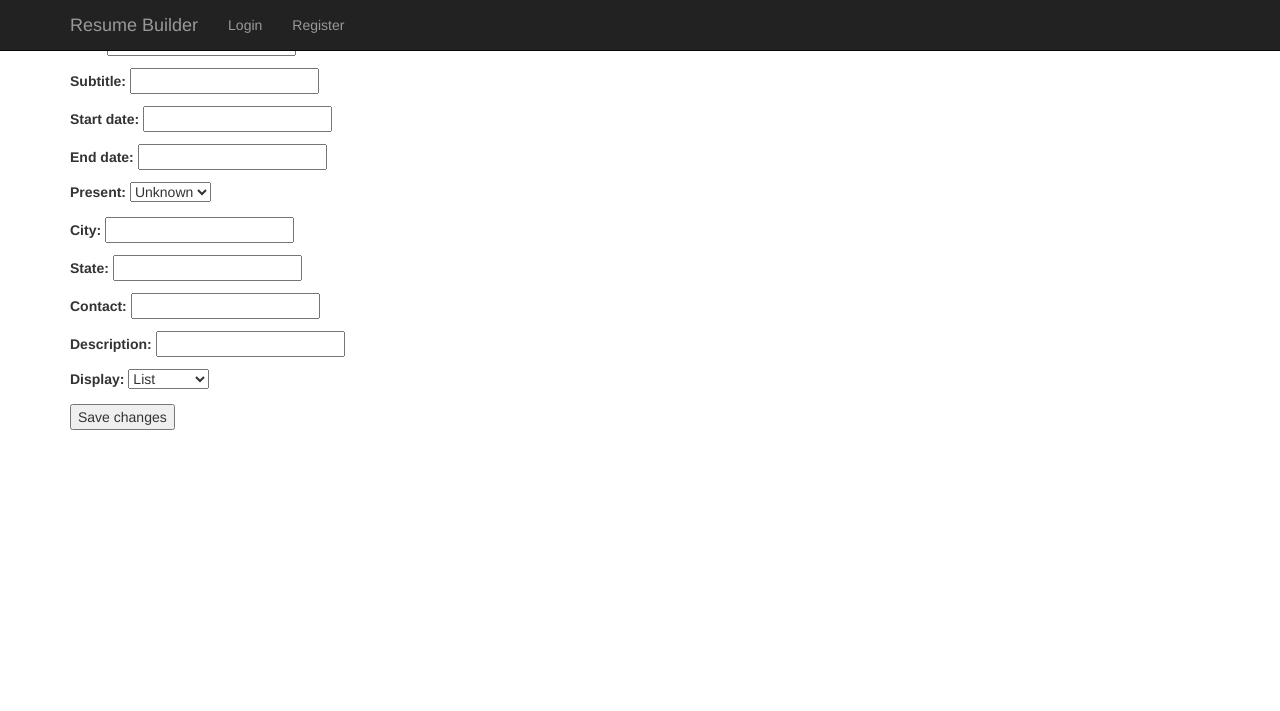
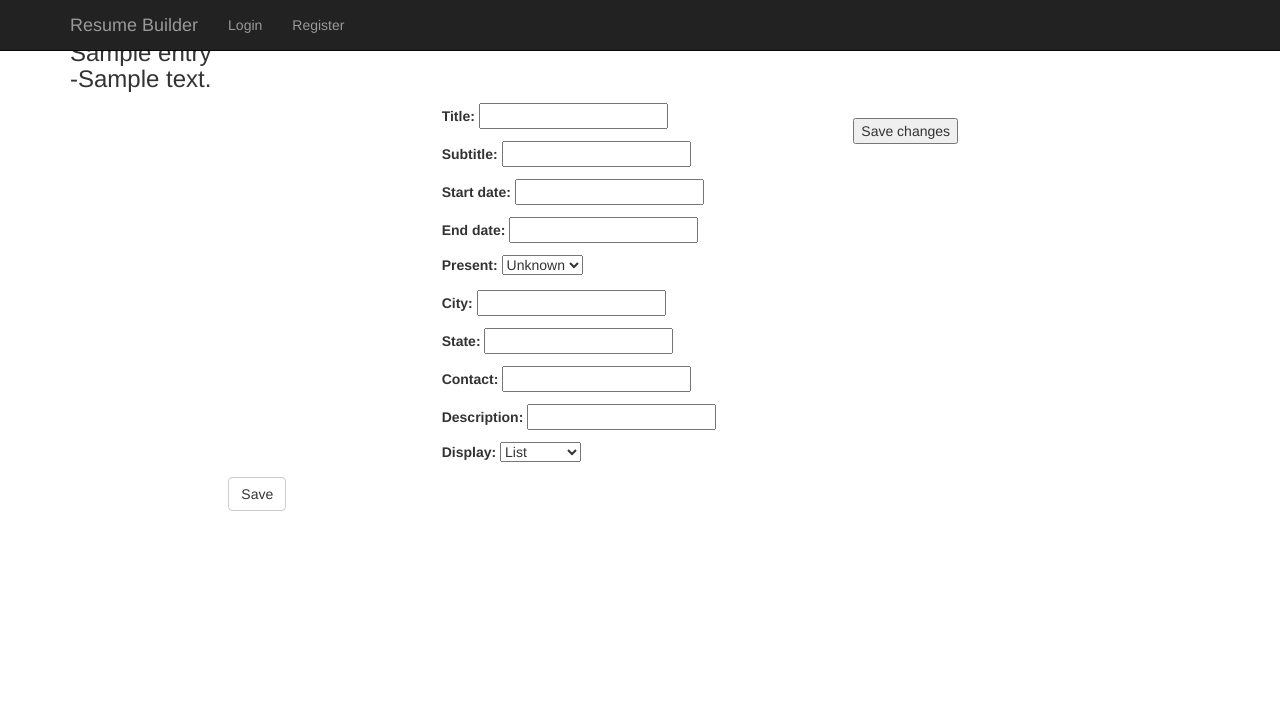
Before and after one commit to risingmoon/resume-builder, a Django app: template outline/templates/outline/section.html in a window 1280 px wide. Shown: the top 711 px of the page. Run offline with Django 3.2, Linux system fonts and the light colour scheme; tables that the repository leaves empty hold one stand-in row (values such as "Sample post"); the template is opened without the code that fills it: values that come from a table or form of the project are taken from there, most other values are stand-ins (such as "Sample title", 1, 10 or a date in 2020); some libraries are stand-ins or nearby versions.

Commit message:
Add section template

```diff
--- a/outline/templates/outline/outline.html
+++ b/outline/templates/outline/outline.html
@@ -53,7 +53,7 @@
 
 <div class="form-group">
     <div class="col-sm-offset-4 col-sm-4">
-    {{ form }}
+    {{ form.as_p }}
     </div>
 </div>
 
--- a/outline/templates/outline/section.html
+++ b/outline/templates/outline/section.html
@@ -5,12 +5,38 @@
 {% block content %}
 <p>Section Edit page</p>
 
-<form action="{% url 'outline.views.section' pk %}" method="post">{% csrf_token %}
+<form action="{% url 'outline.views.section' section.pk %}" method="post" class="form-horizontal" role="form">{% csrf_token %}
+{% for ent in section.entry_set.all %}
+    <div class="entry" id="{{ sect.title }}">
+        {% if 'D' in ent.display %}
+            {% if ent.start_date %}
+        <h3>{{ ent.title }}: {{ent.subtitle}}, {{ent.city}}, {{ent.state}}, {{ent.date_string}}</h3>
+            {% else %}
+        <h3>{{ ent.title }}: {{ent.delimited}}</h3>
+            {% endif %}
+        {% else %}
+        <h3>{{ ent.title }}
+            <div class="entry" id="{{ sect.title }}">
+            {{ent.listed}}</h3>
+            </div>
+        {% endif %}
+    </div>
+{% endfor %}
+
+<div class="form-group">
+    <div class="col-sm-offset-4 col-sm-4">
     {{ form.as_p }}
-    {{ formset.management_form }}
-    {% for form in formset %}
-    {{ form}}
-    {%endfor%}
+    </div>
+</div>
+
+<div class="form-group">
+    <div class="col-sm-offset-2 col-sm-10">
+      <button type="submit" class="btn btn-default">Save</button>
+    </div>
+</div>
+</form>
+
+
     <input type="submit" value="Save changes"/>
 </form>
 
--- a/outline/views.py
+++ b/outline/views.py
@@ -82,6 +82,10 @@ def section(request, section_no):
         )
 
 
+def entry(request):
+    pass
+
+
 @permission_required('outline.change_profile')
 def profile(request):
     prof = Profile.objects.get(user=request.user)
```
